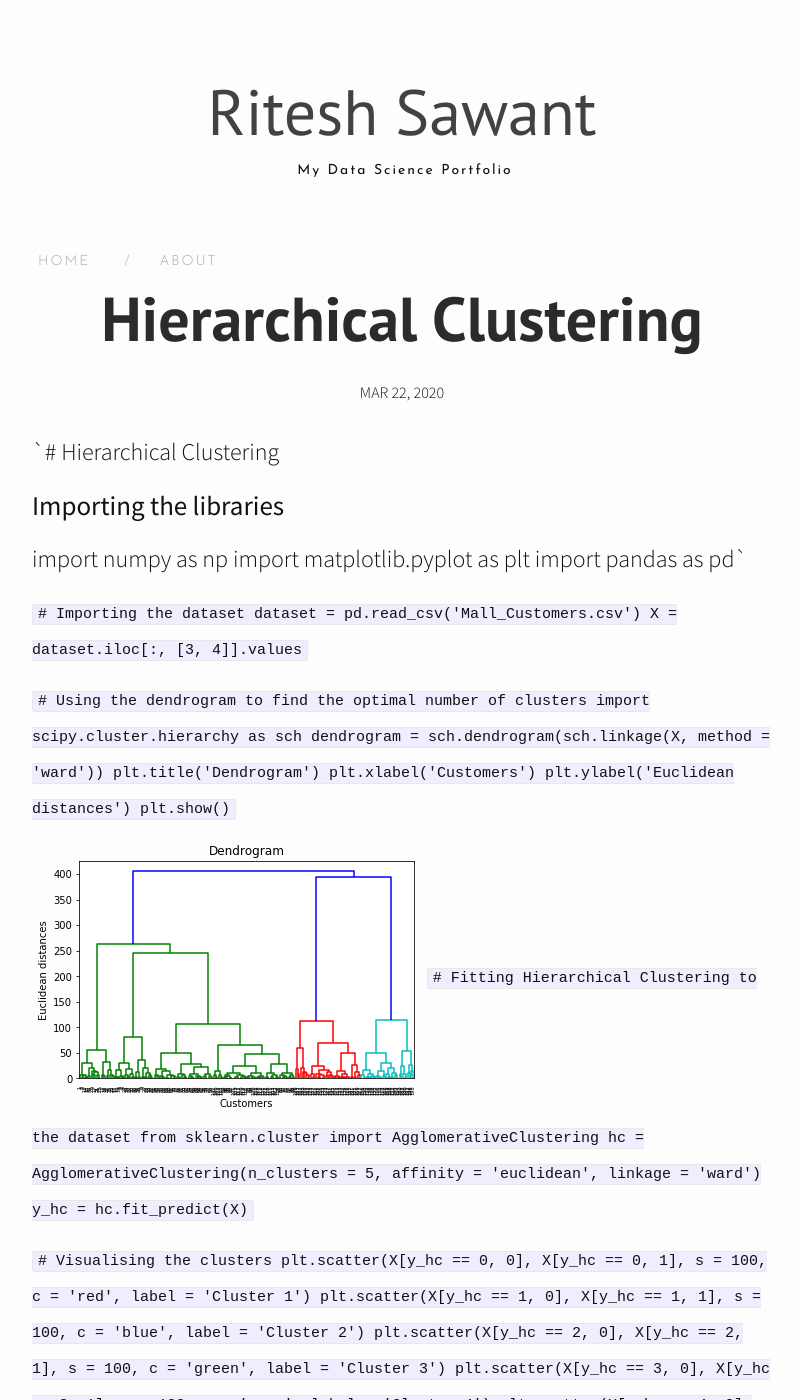
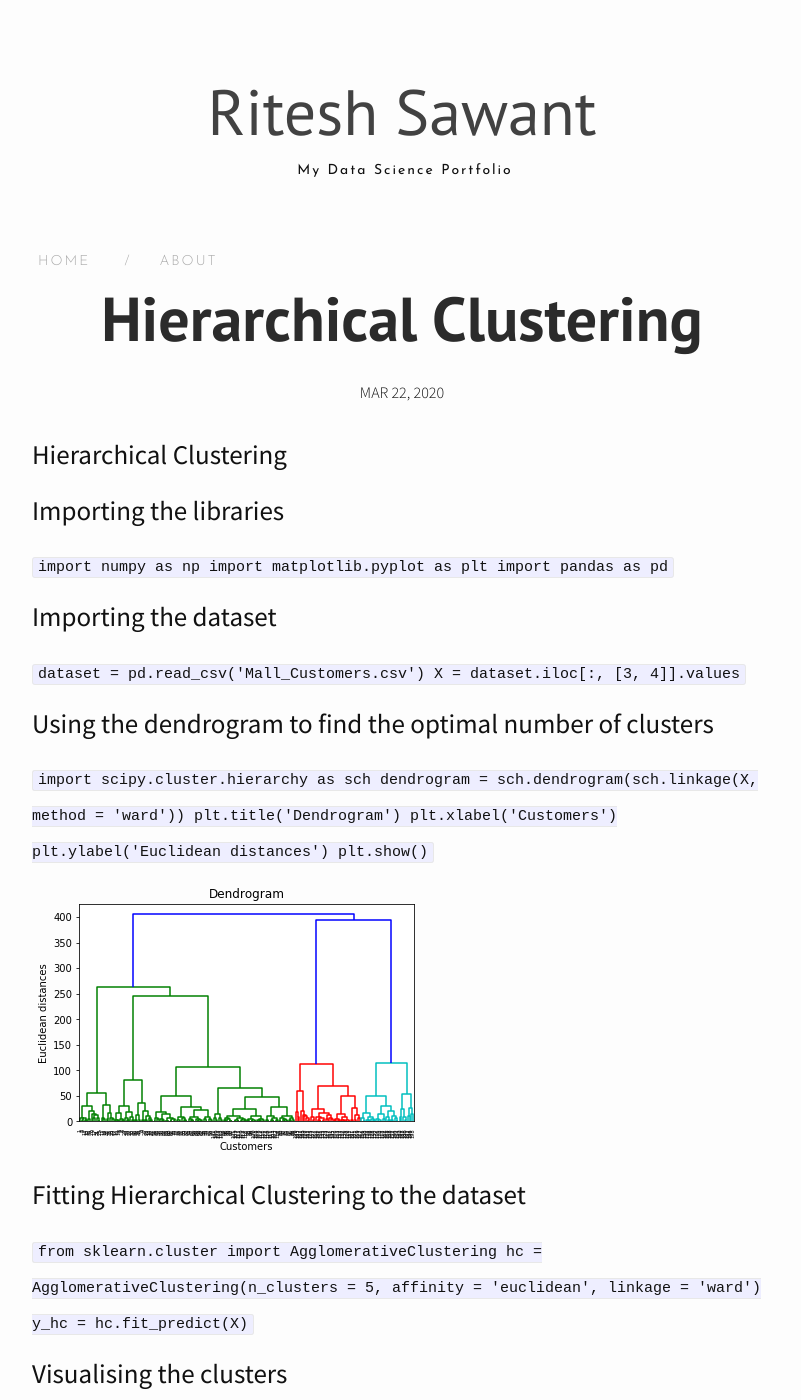
Before and after one commit to m2rik/m2rik.github.io, a Jekyll site: the page built from _posts/2020-03-22-Hierarchical-Clustering.markdown, in a window 1280 px wide and 1400 px high. Shown: the whole window, without its empty margins (238-1039 px from the left). Built offline with Jekyll 4.4.1, drawn with Linux system fonts in a browser that asks for light colours; nearby versions of some CDN libraries; our own code applies the rules of GitHub Pages for plain Markdown files; some of the changed text lies outside the part shown.

Commit message:
Update 2020-03-22-Hierarchical-Clustering.markdown

```diff
--- a/_posts/2020-03-22-Hierarchical-Clustering.markdown
+++ b/_posts/2020-03-22-Hierarchical-Clustering.markdown
@@ -1,17 +1,17 @@
-`# Hierarchical Clustering
+# Hierarchical Clustering
 # Importing the libraries
-import numpy as np
+`import numpy as np
 import matplotlib.pyplot as plt
 import pandas as pd`
 
 
-`# Importing the dataset
-dataset = pd.read_csv('Mall_Customers.csv')
+# Importing the dataset
+`dataset = pd.read_csv('Mall_Customers.csv')
 X = dataset.iloc[:, [3, 4]].values`
 
 
-`# Using the dendrogram to find the optimal number of clusters
-import scipy.cluster.hierarchy as sch
+# Using the dendrogram to find the optimal number of clusters
+`import scipy.cluster.hierarchy as sch
 dendrogram = sch.dendrogram(sch.linkage(X, method = 'ward'))
 plt.title('Dendrogram')
 plt.xlabel('Customers')
@@ -19,13 +19,13 @@ plt.ylabel('Euclidean distances')
 plt.show()`
 
 ![hc plots](https://github.com/m2rik/m2rik.github.io/blob/master/images/hc1.png)
-`# Fitting Hierarchical Clustering to the dataset
-from sklearn.cluster import AgglomerativeClustering
+# Fitting Hierarchical Clustering to the dataset
+`from sklearn.cluster import AgglomerativeClustering
 hc = AgglomerativeClustering(n_clusters = 5, affinity = 'euclidean', linkage = 'ward')
 y_hc = hc.fit_predict(X)`
 
-`# Visualising the clusters
-plt.scatter(X[y_hc == 0, 0], X[y_hc == 0, 1], s = 100, c = 'red', label = 'Cluster 1')
+# Visualising the clusters
+`plt.scatter(X[y_hc == 0, 0], X[y_hc == 0, 1], s = 100, c = 'red', label = 'Cluster 1')
 plt.scatter(X[y_hc == 1, 0], X[y_hc == 1, 1], s = 100, c = 'blue', label = 'Cluster 2')
 plt.scatter(X[y_hc == 2, 0], X[y_hc == 2, 1], s = 100, c = 'green', label = 'Cluster 3')
 plt.scatter(X[y_hc == 3, 0], X[y_hc == 3, 1], s = 100, c = 'cyan', label = 'Cluster 4')
```
